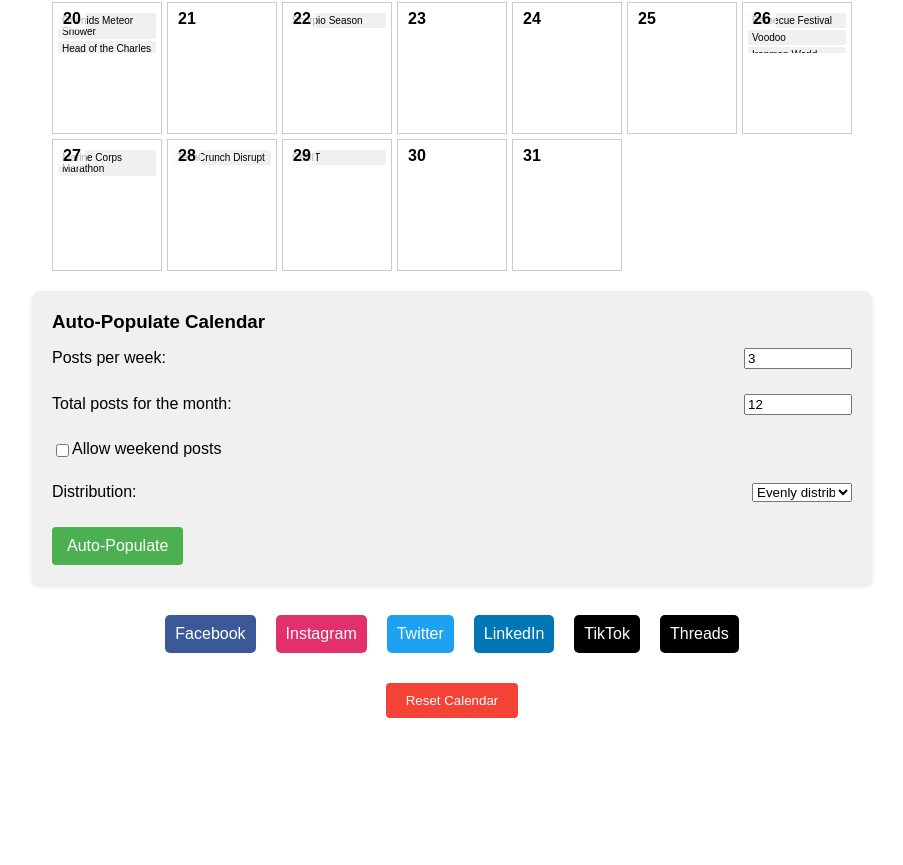
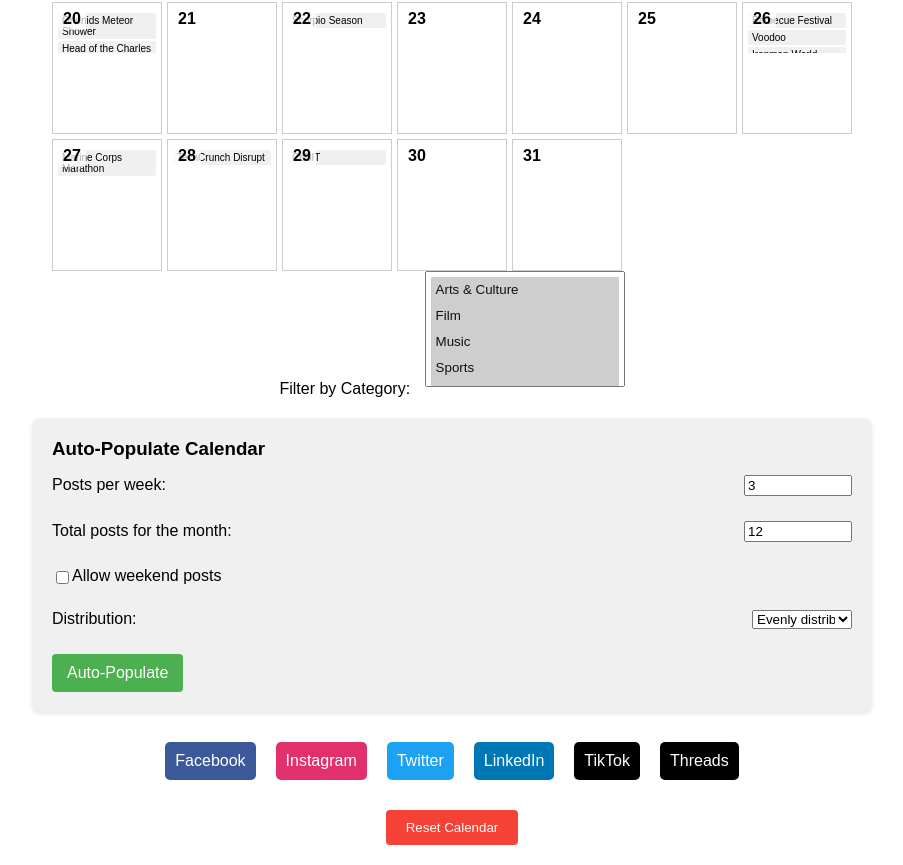
Before and after one commit to welovejeff/Culture-Calendar, a plain HTML site: page index.html in a window 1280 px wide. Shown: the part 632-1497 px from the top of the page, without its empty margins (188-1091 px from the left). Before the commit the page ends 1370 px from the top, so only its background shows below. Drawn offline with nearby package versions, Linux system fonts and the light colour scheme.

Commit message:
Added Filter for Calendar

```diff
--- a/index.html
+++ b/index.html
@@ -27,6 +27,13 @@
             <div>S</div>
         </div>
         <div id="calendar"></div>
+        <!-- Add this right after the #month-navigation div -->
+        <div id="category-filter">
+            <label for="category-select">Filter by Category:</label>
+            <select id="category-select" multiple>
+                <!-- Options will be populated dynamically -->
+            </select>
+        </div>
     </div>
     <div id="auto-populate-controls">
         <h3>Auto-Populate Calendar</h3>
--- a/script.js
+++ b/script.js
@@ -1,6 +1,8 @@
 let currentDate = new Date();
 let currentContent = {};
 let events = [];
+let categories = [];
+let selectedCategories = [];
 
 // Load CSV data
 function loadCSVData() {
@@ -10,6 +12,9 @@ function loadCSVData() {
             download: true,
             complete: function(results) {
                 events = results.data;
+                // Extract unique categories
+                categories = [...new Set(events.map(event => event.Category))];
+                populateCategoryFilter();
                 console.log('CSV data loaded:', events);
                 resolve();
             },
@@ -19,6 +24,25 @@ function loadCSVData() {
                 reject(error);
             }
         });
+    });
+}
+
+// Add this function to populate the category filter
+function populateCategoryFilter() {
+    const categorySelect = document.getElementById('category-select');
+    categorySelect.innerHTML = '';
+    categories.forEach(category => {
+        const option = document.createElement('option');
+        option.value = category;
+        option.textContent = category;
+        option.selected = true; // All categories selected by default
+        categorySelect.appendChild(option);
+    });
+    selectedCategories = [...categories]; // All categories selected by default
+
+    categorySelect.addEventListener('change', function() {
+        selectedCategories = Array.from(this.selectedOptions).map(option => option.value);
+        renderCalendar();
     });
 }
 
@@ -51,10 +75,11 @@ function renderCalendar() {
             });
         }
 
-        // Add events for this day
+        // Filter events for this day based on selected categories
         const dayEvents = events.filter(event => {
             const startDate = new Date(event['Start Date']);
-            return startDate.toDateString() === new Date(year, month, day).toDateString();
+            return startDate.toDateString() === new Date(year, month, day).toDateString() &&
+                   selectedCategories.includes(event.Category);
         });
 
         console.log(`Events for ${dateKey}:`, dayEvents); // Add this line
--- a/styles.css
+++ b/styles.css
@@ -304,3 +304,18 @@ button {
     max-height: 80vh;
     overflow-y: auto;
 }
+
+#category-filter {
+    margin-bottom: 20px;
+    text-align: center;
+}
+
+#category-select {
+    width: 200px;
+    padding: 5px;
+    margin-left: 10px;
+}
+
+#category-select option {
+    padding: 5px;
+}
```
